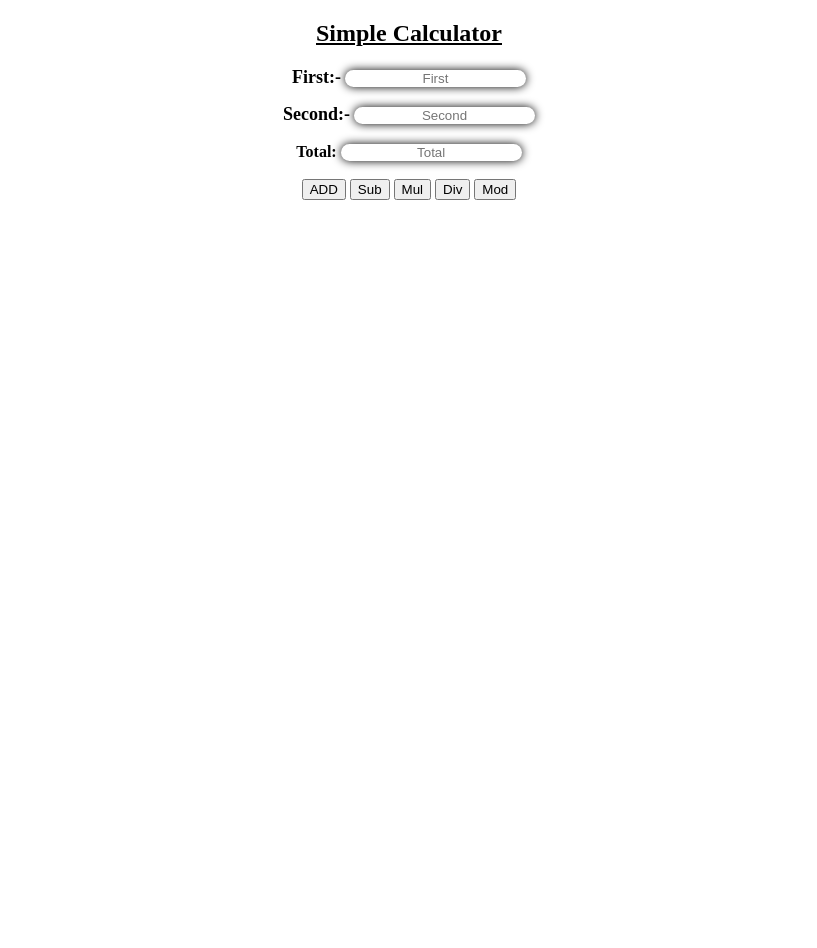
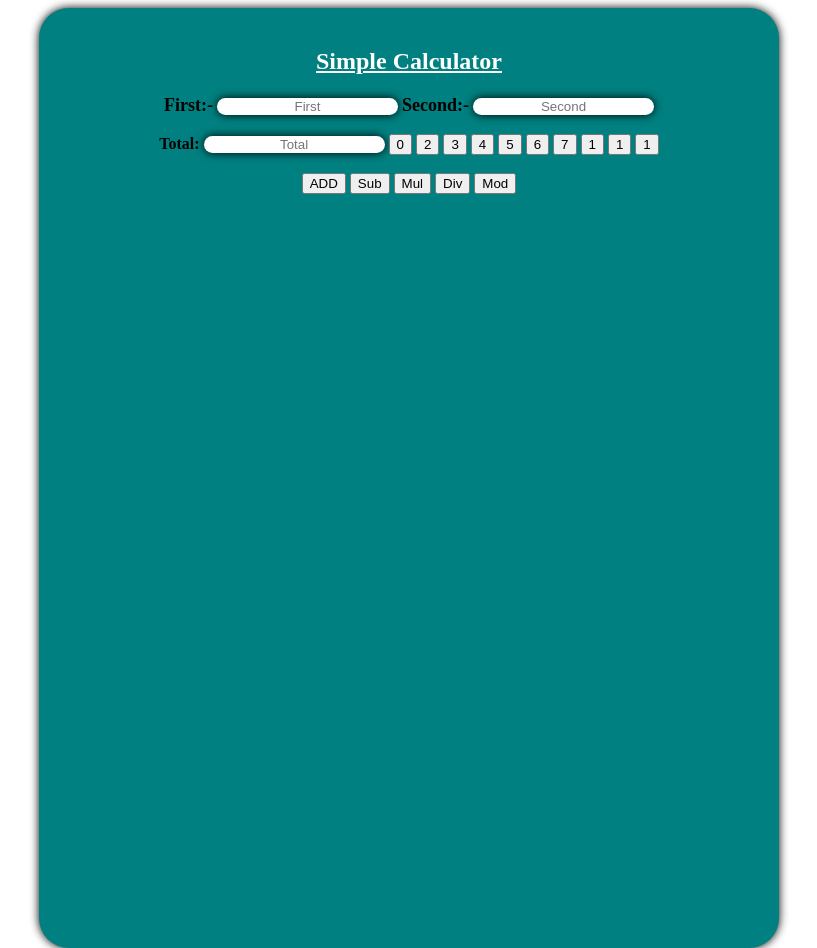
Before and after one commit to Aamer4ui/JavaScriptNew, a plain HTML site: page FourthCalc.html in a window 1280 px wide. Shown: the top 948 px of the page, without its empty margins (231-1048 px from the left). Before the commit the page ends 800 px from the top, so only its background shows below. Drawn offline with Linux system fonts and the light colour scheme.

Commit message:
adding button

```diff
--- a/FourthCalc.html
+++ b/FourthCalc.html
@@ -50,10 +50,11 @@
     </script>
 </head>
 <style>
-    form{
+    div{
         background-color: teal;
         color: white;
         width: 700px;
+        height: 900px;
         border-radius: 30px;
         padding: 20px;
         box-shadow: 0 0 10px black;
@@ -69,14 +70,25 @@
 </style>
 <body>
     <center>
+       <div>
     <h2><u>Simple Calculator</u></h2>
    <!-- <form id="cal"> -->
        <label style="color: black; font-size: large;"><b> First:-</b></label>
-       <input type="text" name="cal1" id="num1" placeholder="First"><p id="first"></p>
+       <input type="text" name="cal1" id="num1" placeholder="First">
        <label style="color: black; font-size: large;"><b> Second:-</b></label>
-       <input type="text" name="cal2" id="num2" placeholder="Second"><br> <br>
+       <input type="text" name="cal2" id="num2" placeholder="Second"><br><br>
        <label type="text" style="color: black;"><b> Total:</b></label>
        <input type="text" name="cal3" id="num3" placeholder="Total">
+       <button>0</button>
+       <button>2</button>
+       <button>3</button>
+       <button>4</button>
+       <button>5</button>
+       <button>6</button>
+       <button>7</button>
+       <button>1</button>
+       <button>1</button>
+       <button>1</button>
       <br><br>
       <button onclick="add()">ADD</button>
       <button onclick="sub()">Sub</button>
@@ -84,6 +96,7 @@
       <button onclick="div()">Div</button>
       <button onclick="mod()">Mod</button>
    <!-- </form> -->
+</div>
 </center>
 </body>
 </html>
```
